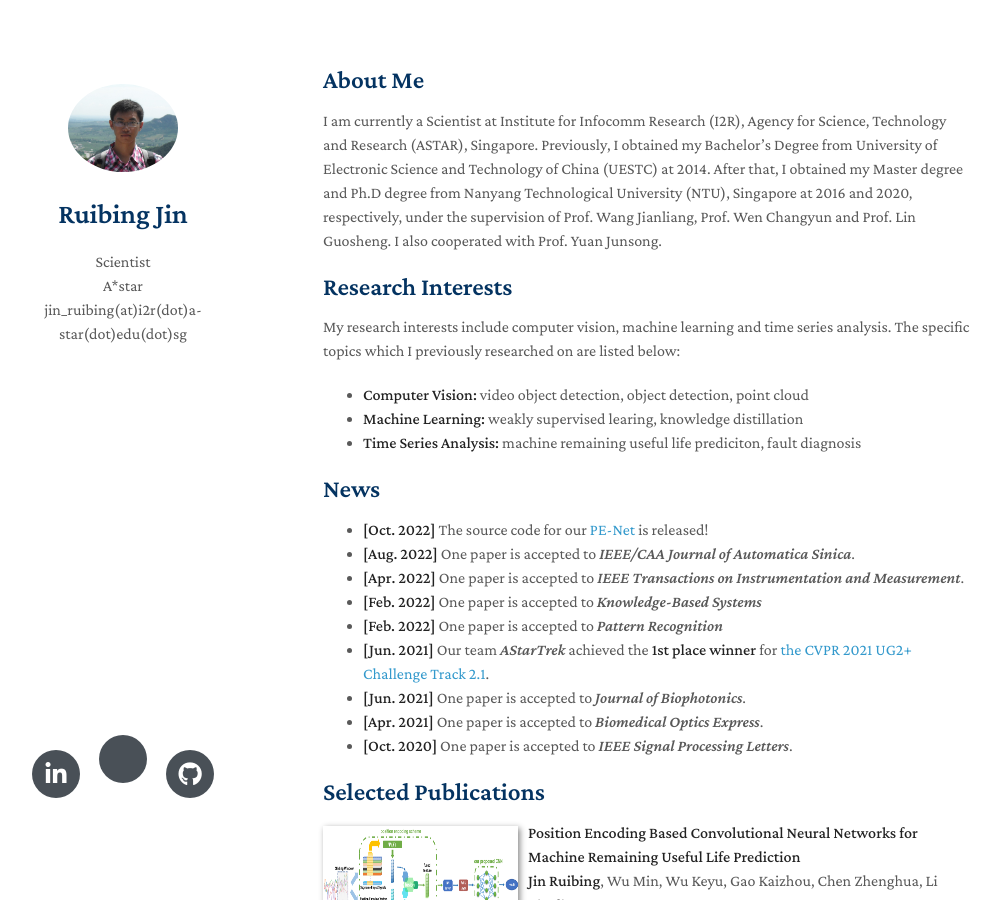
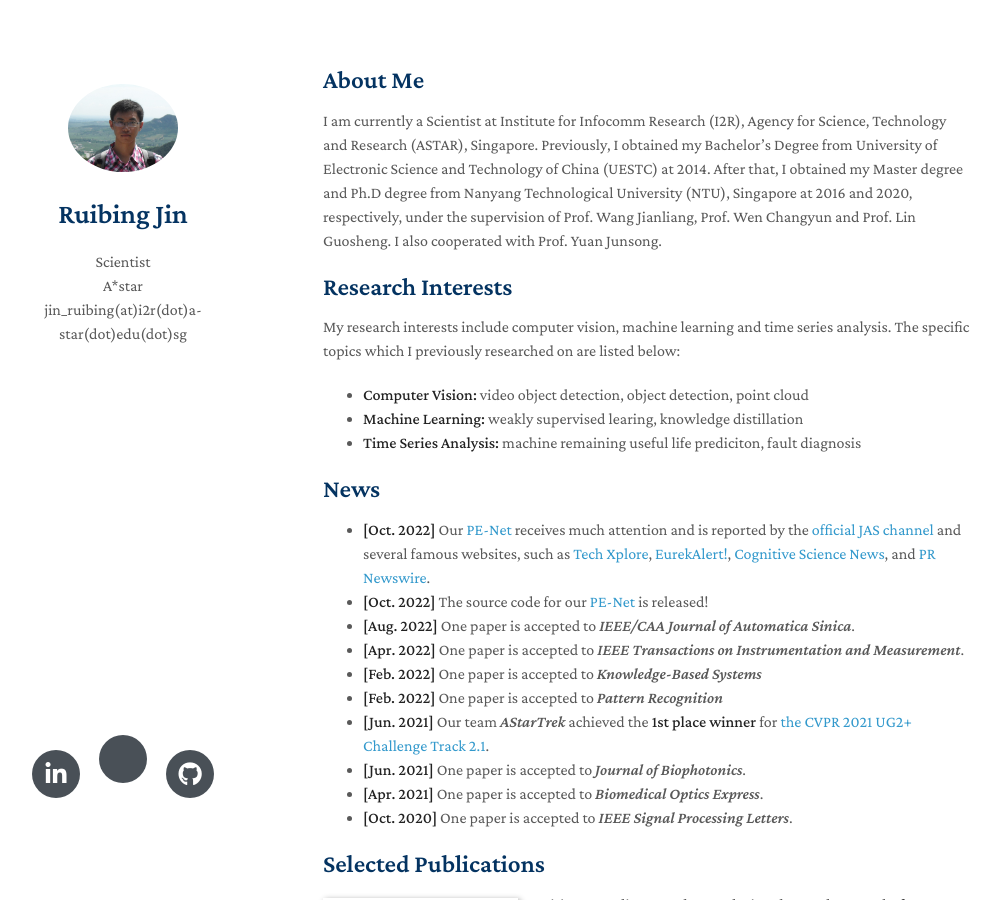
Before and after one commit to ruibing-jin/ruibing-jin.github.io, a Jekyll site: the page built from index.md, in a window 1280 px wide and 900 px high. Shown: the whole window, without its empty margins (147-1148 px from the left). Built offline with Jekyll 4.4.1, drawn with Linux system fonts in a browser that asks for light colours; nearby versions of some CDN libraries; a style sheet for code colours, icons or effects is not loaded; our own code applies the rules of GitHub Pages for plain Markdown files.

Commit message:
Update index.md

```diff
--- a/index.md
+++ b/index.md
@@ -12,6 +12,7 @@ My research interests include computer vision, machine learning and time series
 - **Time Series Analysis:** machine remaining useful life prediciton, fault diagnosis
 
 ## News
+- **[Oct. 2022]** Our [PE-Net](https://ieeexplore.ieee.org/document/9849459) receives much attention and is reported by the [official JAS channel](https://mp.weixin.qq.com/s/Mua13qe4LJqt1AwZ2XHFYQ) and several famous websites, such as [Tech Xplore](https://techxplore.com/news/2022-10-convolutional-neural-network-framework-life.amp), [EurekAlert!](https://www.eurekalert.org/news-releases/968147), [Cognitive Science News](https://cognitivesciencenews.com/2022/10/18/convolutional-neural-network-framework-to-predict-remaining-useful-life-in-machines/amp/), and [PR Newswire](https://www.prnewswire.com/news-releases/new-study-in-ieeecaa-journal-of-automatica-sinica-describes-convolutional-neural-network-framework-to-predict-remaining-useful-life-in-machines-301654980.html).
 - **[Oct. 2022]** The source code for our [PE-Net](https://github.com/ruibing-jin/PE-Net) is released!
 - **[Aug. 2022]** One paper is accepted to *IEEE/CAA Journal of Automatica Sinica*.
 - **[Apr. 2022]** One paper is accepted to *IEEE Transactions on Instrumentation and Measurement*.
```
